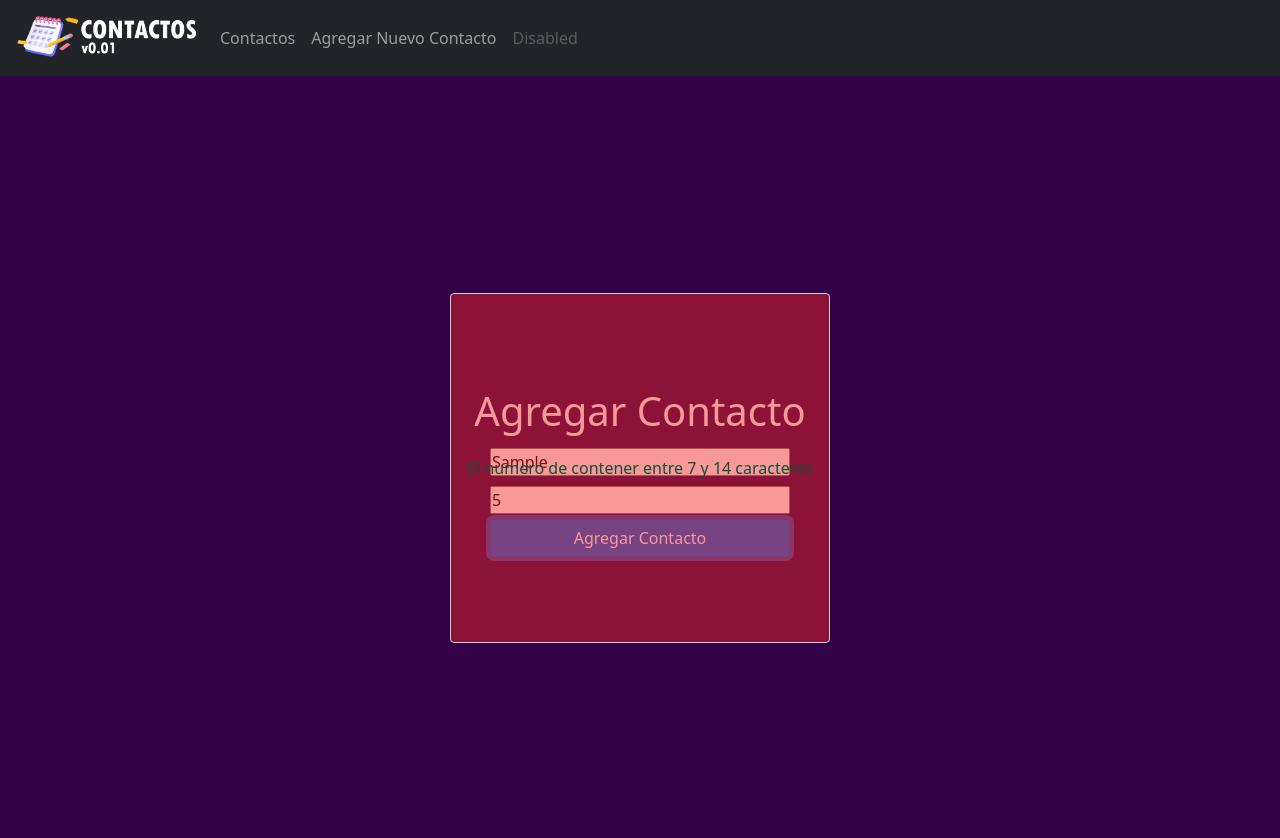
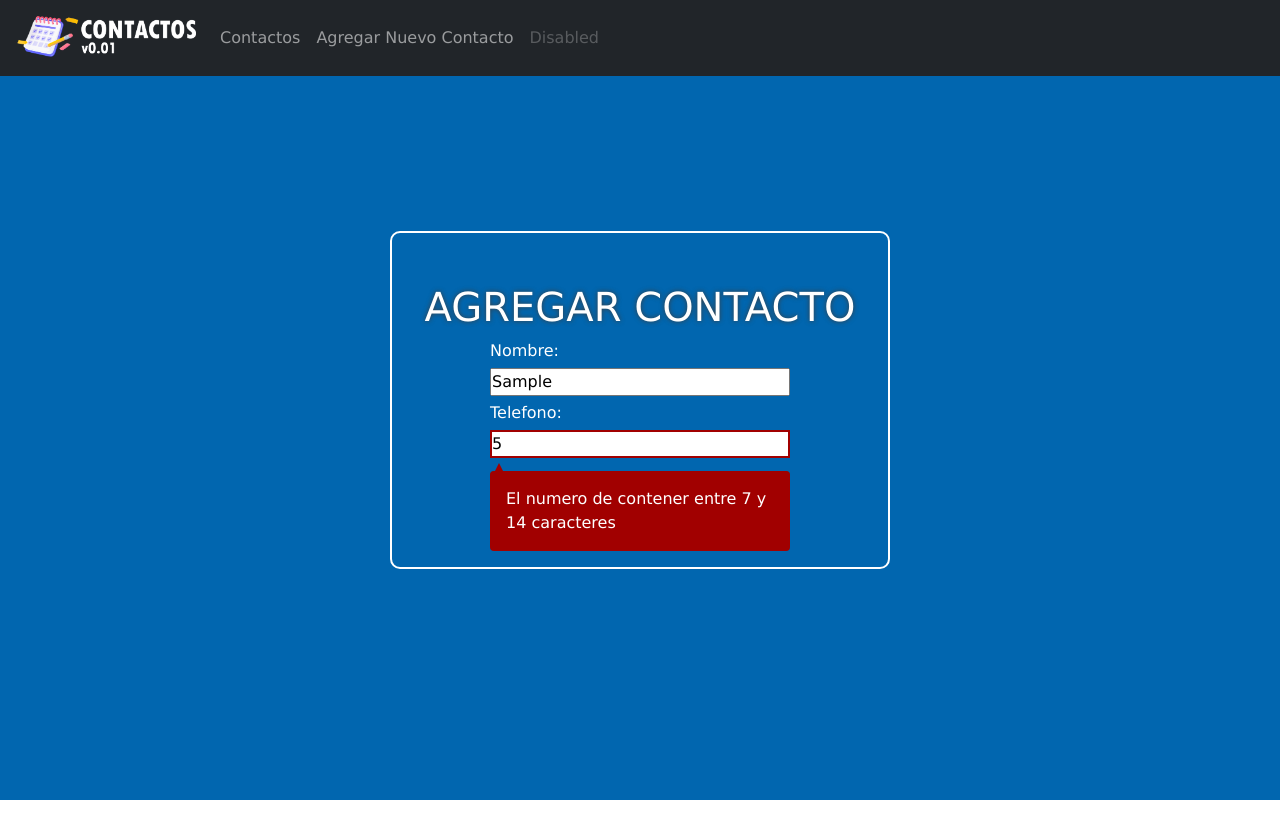
Before and after one commit to AroldoJerez/Contactos-v0.01, a React (Create React App) app in the folder contacto/: page /AgregarContacto in a window 1280 px wide. Both pictures are taken after typing "Sample", "5" into the empty fields and a click on the button "Agregar Contacto". Shown: the top 838 px of the page. After the commit the page ends 800 px from the top, so only its background shows below. Built offline with nearby package versions, Linux system fonts and the light colour scheme.

Commit message:
aroldo
La proxima version es para editar el contacto

```diff
--- a/contacto/src/components/form.js
+++ b/contacto/src/components/form.js
@@ -20,19 +20,12 @@ function AgregarContacto() {
 
   const submitForm = async (e) => {
     e.preventDefault();
+
     if (!regex.telefono.test(data.numero)) {
-      return (
-        setAddstatus({
+      return setAddstatus({
         estado: "errorms",
         message: "El numero de contener entre 7 y 14 caracteres",
-        }),
-        setTimeout(() => {
-          setAddstatus({
-            estado: "",
-            message: "",
       });
-        }, 3000)
-      );
     }
     try {
       let response = await axios.post(url, {
@@ -47,7 +40,7 @@ function AgregarContacto() {
     } catch (error) {
       setAddstatus({
         estado: "errorms",
-        message: "Error inesperado",
+        message: "Este numero ya existe!",
       });
       setTimeout(() => {
         setAddstatus({
@@ -60,23 +53,34 @@ function AgregarContacto() {
   };
 
   const handle = (e) => {
-    console.log(e.target.value);
     const newcontact = { ...data };
     newcontact[e.target.id] = e.target.value;
     setData(newcontact);
+
+    if ((addstatus.estado === "errorms") & e.target.value) {
+      setAddstatus({
+        estado: "",
+        message: "",
+      });
+    }
   };
 
   return (
-    <div className="Formulario">
+    <div className="agregarcontacto">
+      <div className="formulario">
         {addstatus.estado === "activems" ? (
-        <div className="alert alert-success activems">{addstatus.message}</div>
-      ) : addstatus.estado === "errorms" ? (
-        <div className="alert alert-success errorms">{addstatus.message}</div>
+          <div className="alert alert-success activems">
+            {addstatus.message}
+          </div>
         ) : (
           ""
         )}
-      <h1>Agregar Contacto</h1>
+        <h1 className={addstatus.estado === "activems" ? "hidden" : "h1"}>
+          AGREGAR CONTACTO
+        </h1>
         <form id="formulario" onSubmit={(e) => submitForm(e)}>
+          <label>
+            Nombre:
             <input
               onChange={(e) => handle(e)}
               value={data.nombre}
@@ -86,17 +90,36 @@ function AgregarContacto() {
               type="text"
               placeholder="Ingresar Nombre"
             ></input>
+          </label>
+          <label>
+            Telefono:
             <input
               onChange={(e) => handle(e)}
               value={data.numero}
               id="numero"
-          className="numero"
+              className={
+                addstatus.estado === "errorms" ? "numero inputalert" : "numero"
+              }
               name="numero"
               type="number"
               placeholder="+54 999 9999999"
             ></input>
-        <button className="btn btn-primary w-100 mb-2">Agregar Contacto</button>
+          </label>
+          {addstatus.estado === "errorms" ? (
+            <div className="boxaltert">
+              <div className="triangulo"></div>
+              <div className="alert alert-success errorms">
+                {addstatus.message}
+              </div>
+            </div>
+          ) : (
+            ""
+          )}
+          <button className="btn btn-success w-100 mb-2">
+            Agregar Contacto
+          </button>
         </form>
+      </div>
     </div>
   );
 }
--- a/contacto/src/css/App.css
+++ b/contacto/src/css/App.css
@@ -6,3 +6,8 @@
   max-width: 180px;
   height: auto;
 }
+
+.navbar-expand-lg {
+  position: fixed;
+  width: 100%;
+}
--- a/contacto/src/css/contacto.css
+++ b/contacto/src/css/contacto.css
@@ -1,16 +1,18 @@
 .contacto {
-  background-color: #2a026f;
+  background-color: #0166af;
   color: white;
-  border-radius: 10px;
+  border-radius: 3px;
   min-width: 240px;
   width: 260px;
   max-width: 300px;
-  height: 150px;
-  margin-top: 20px;
+  min-height: 100px;
+  height: auto;
   display: flex;
+  transition: ease-in 500ms;
 }
 .contacto:hover {
-  box-shadow: 0px 0px 10px rgba(144, 32, 219, 0.874);
+  box-shadow: inset 0px 0px 3px 1px #00000085;
+  cursor: pointer;
 }
 
 .informacion {
@@ -38,6 +40,7 @@
   grid-template-columns: repeat(3, 1fr);
   grid-gap: 10px;
   grid-auto-rows: minmax(100px, 160px);
+  margin-top: 90px;
 }
 
 @media (max-width: 750px) {
--- a/contacto/src/css/formulario.css
+++ b/contacto/src/css/formulario.css
@@ -1,20 +1,50 @@
-.Formulario {
-  height: 100vh;
-  background: #340248;
+.formulario {
+  margin: 0;
+  border-radius: 10px;
+  border: 2px solid white;
+  color: white;
+  height: auto;
+  padding: 50px 0px 50px 0px;
+  width: 500px;
+  background: #0166af;
   display: flex;
-  flex-direction: column;
   align-content: center;
   justify-content: center;
   align-items: center;
+  flex-direction: column;
+  transition: ease-in 500ms;
 }
-.Formulario > h1 {
+
+.formulario:hover {
+  transition: ease-in 500ms;
+  box-shadow: 0px 0px 6px 0px black;
+}
+
+.h1 {
   color: white;
+  text-shadow: 0px 0px 5px #3e3e3e;
 }
+
+.agregarcontacto {
+  height: 100vh;
+  background: #0166af;
+  display: flex;
+  justify-content: center;
+  justify-items: center;
+  align-items: center;
+  align-content: center;
+}
+
 form {
   margin: 0 auto;
   display: flex;
   flex-direction: column;
   flex-wrap: wrap;
+}
+
+label {
+  display: flex;
+  flex-direction: column;
 }
 
 input {
@@ -23,21 +53,65 @@ input {
 }
 
 .alert-success {
-  display: flex;
   align-items: center;
   position: absolute;
-  color: #0f5132;
-  background-color: #d1e7dd;
-  border-color: #badbcc;
-  min-width: 350px;
-  min-height: 350px;
+  border: none;
+  max-width: 300px;
+  min-width: 300px;
+  min-height: auto;
   justify-content: center;
 }
 
 .activems {
-  color: #01331b;
+  display: hidden;
+  color: white;
+  background-color: #0f5132;
+  width: 300px;
+  height: 300px;
+  display: flex;
+  justify-content: center;
+  align-items: center;
+  align-self: center;
 }
 
 .errorms {
-  background-color: #f1242478;
+  color: white;
+  background-color: #a10000;
 }
+
+.triangulo {
+  width: 0px;
+  height: auto;
+  border-color: #badbcc;
+  border-bottom: 8px solid #a10000;
+  border-left: 4px solid transparent;
+  border-right: 4px solid transparent;
+  margin: 0;
+  padding: 0px;
+  margin-left: 5px;
+}
+
+.trianguloaccept {
+  width: 0px;
+  height: auto;
+  border-color: #badbcc;
+  border-bottom: 8px solid #0f5132;
+  border-left: 4px solid transparent;
+  border-right: 4px solid transparent;
+  margin: 0;
+  padding: 0px;
+  margin-left: 5px;
+}
+.btn-check:focus + .btn,
+.btn:focus {
+  outline: none;
+  box-shadow: none;
+}
+
+.hidden {
+  opacity: 0;
+}
+
+.inputalert {
+  border: 2px solid #a10000;
+}
--- a/contacto/src/css/index.css
+++ b/contacto/src/css/index.css
@@ -1,4 +1,5 @@
 * {
   margin: 0;
   padding: 0;
+  font-family: Verdana, Geneva, Tahoma, sans-serif;
 }
```
Lines whose indentation alone changed are shown as unchanged.
